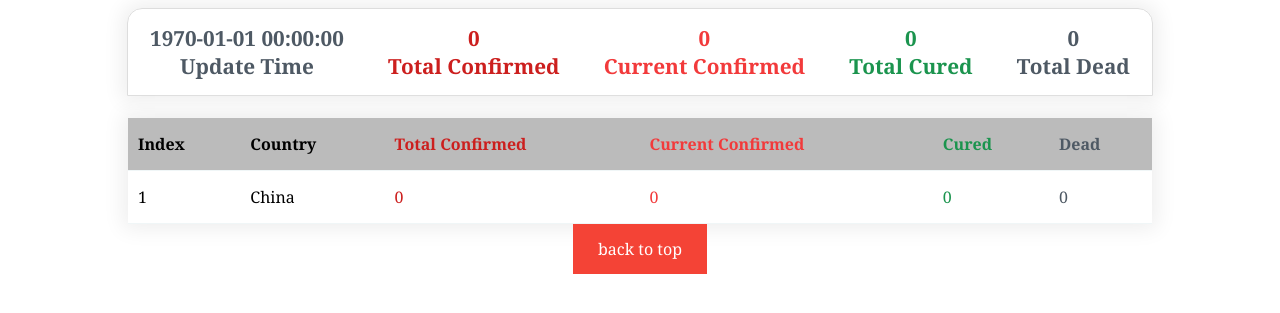
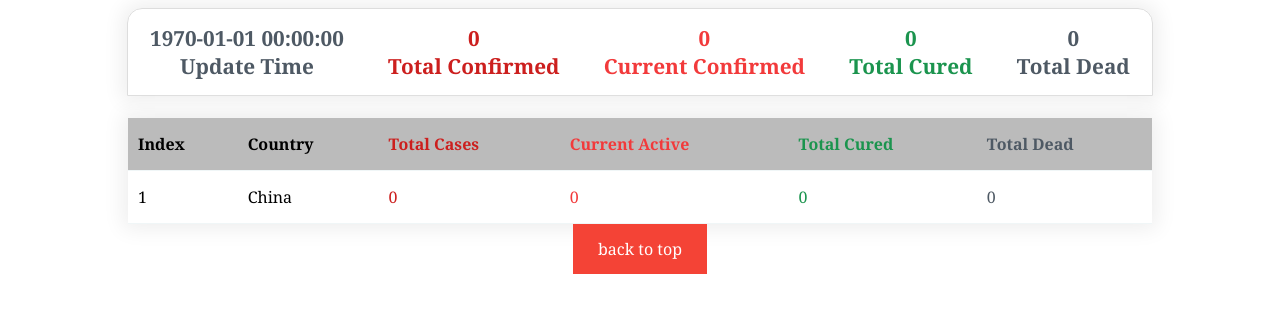
Before and after one commit to candyer/COVID-19, a Flask app: page / in a window 1280 px wide. Shown: the top 313 px of the page. Run offline with Flask 2, Linux system fonts and the light colour scheme; data that the repository does not hold is empty.

Commit message:
Update home.html

```diff
--- a/templates/home.html
+++ b/templates/home.html
@@ -42,10 +42,10 @@
 				<tr>
 					<th>Index</th>
 					<th>Country</th>
-					<th class='total'>Total Confirmed</th>
-					<th class='current'>Current Confirmed</th>
-					<th class='cured'>Cured</th>
-					<th class='dead'>Dead</th>
+					<th class='total'>Total Cases</th>
+					<th class='current'>Current Active</th>
+					<th class='cured'>Total Cured</th>
+					<th class='dead'>Total Dead</th>
 				</tr>
 			</thead>
 			<tbody >
```
